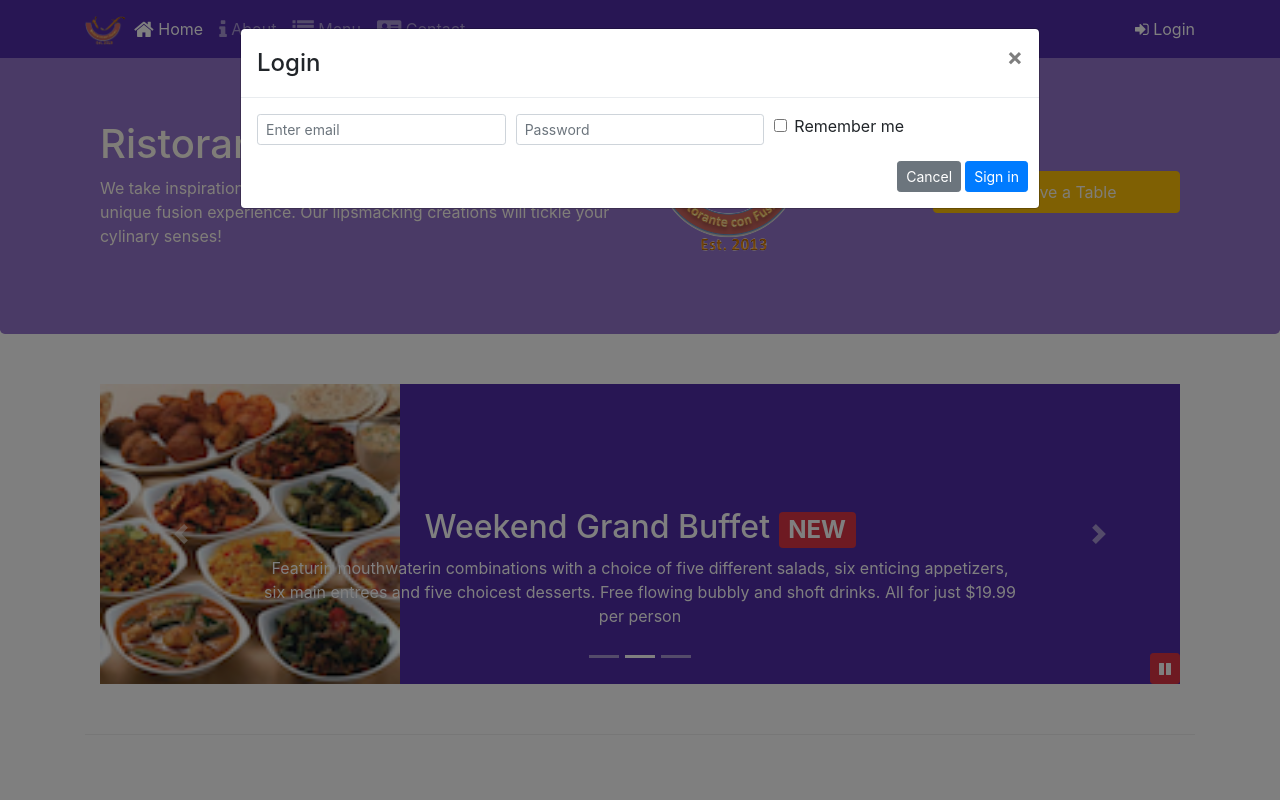
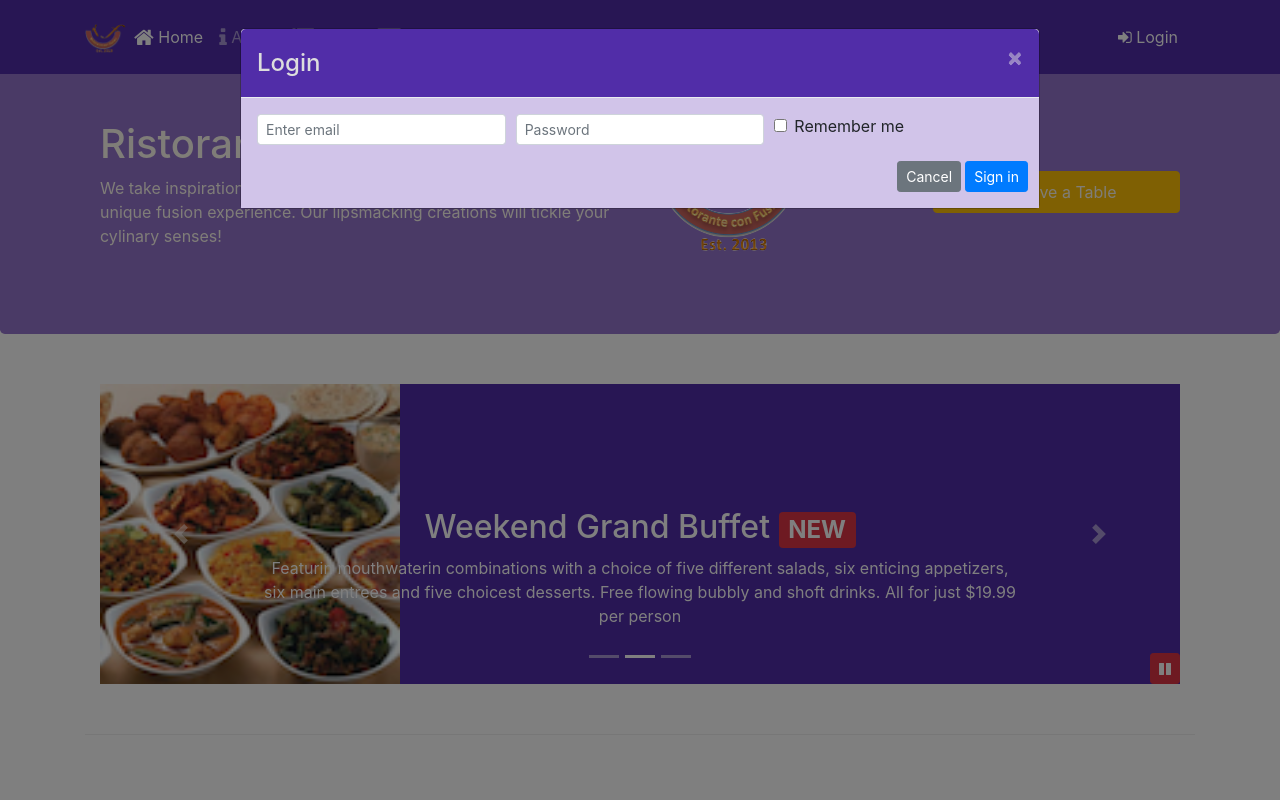
Before and after one commit to cruzito626/renta-auto-FE, a website: page index.html in a window 1280 px wide. Both pictures are taken after a click on the link "Login". Shown: the top 800 px of the page. Drawn offline with nearby package versions, Linux system fonts and the light colour scheme.

Commit message:
asignment week 4

```diff
--- a/css/styles.scss
+++ b/css/styles.scss
@@ -44,7 +44,7 @@ body{
 }
 
 .navbar-dark {
-     background-color: $background-dark;
+    background-color: $background-dark;
 }
 
 .tab-content {
@@ -74,3 +74,16 @@ body{
     bottom: 0px;
     z-index: 1;
 }
+
+.modal-content {
+    .modal-header{
+        background-color: $background-dark;
+        color: $lt-gray;
+        .close {
+            color: $lt-gray;
+        }
+    }
+    .modal-body {
+        background-color: $background-pale;
+    }
+}
--- a/index.html
+++ b/index.html
@@ -29,8 +29,7 @@
           <li class="nav-item"><a class="nav-link" href="./contactus.html"><span class="fa fa-address-card fa-lg"></span> Contact</a></li>
         </ul>
         <span class="navbar-text">
-          <a data-toggle="modal" data-target="#loginModal">
-          <span class="fa fa-sign-in"></span> Login</a>
+          <a id="login" class="btn nav-link"><span class="fa fa-sign-in"></span> Login</a>
       </span>
       </div>
     </div>
@@ -83,8 +82,7 @@
           <img src="./img/logo.png" alt="logo" class="img-fluid">
         </div>
         <div class="col-12 col-sm align-self-center" >
-          <a role="button" class="btn btn-block nav-link btn-warning"
-            data-toggle="modal" data-target="#reserveModal">Reserve a Table</a>
+          <a id="reserve" role="button" class="btn btn-block nav-link btn-warning">Reserve a Table</a>
         </div>
       </div>
     </div>
@@ -328,6 +326,12 @@
             $("#carouselButton").children("span").addClass('fa-pause');
           }
         });
+        $("#login").click(function(){
+          $('#loginModal').modal('show');
+        });
+        $("#reserve").click(function(){
+          $('#reserveModal').modal('show');
+        });
     });
 </script>
 </body>
```
Also changed, not shown: css/styles.css.
